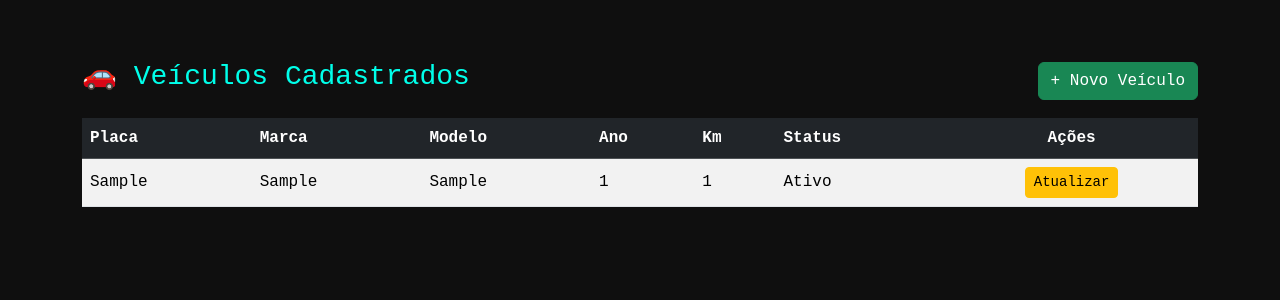
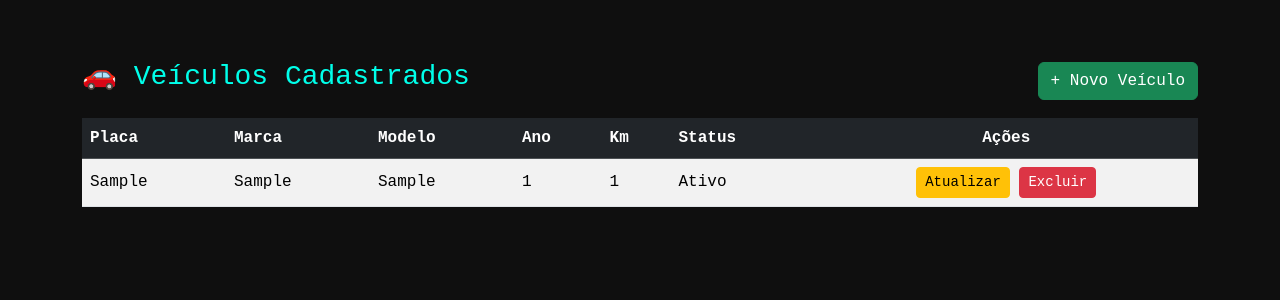
Before and after one commit to rdralves/.app, a Flask app: page /veiculos/ in a window 1280 px wide. Shown: the part 58-358 px from the top of the page. Run offline with Flask 3, Linux system fonts and the light colour scheme; a user stored in the database is signed in; tables that the repository leaves empty hold one stand-in row (values such as "Sample post").

Commit message:
feature Veiculos: adicionando ao template listar.html form para excluir

```diff
--- a/app/templates/veiculos/listar.html
+++ b/app/templates/veiculos/listar.html
@@ -37,7 +37,13 @@
                 </a>
 
                 <!-- Botão Excluir -->
-
+                <form action="{{ url_for('veiculos.deletar_veiculo', veiculo_id=v.id) }}" method="POST"
+                    style="display:inline-block"
+                    onsubmit="return confirm('Tem certeza que deseja excluir este veículo?');">
+                    <button type="submit" class="btn btn-sm btn-danger">
+                        <i class="bi bi-trash"></i> Excluir
+                    </button>
+                </form>
             </td>
         </tr>
         {% endfor %}
```
